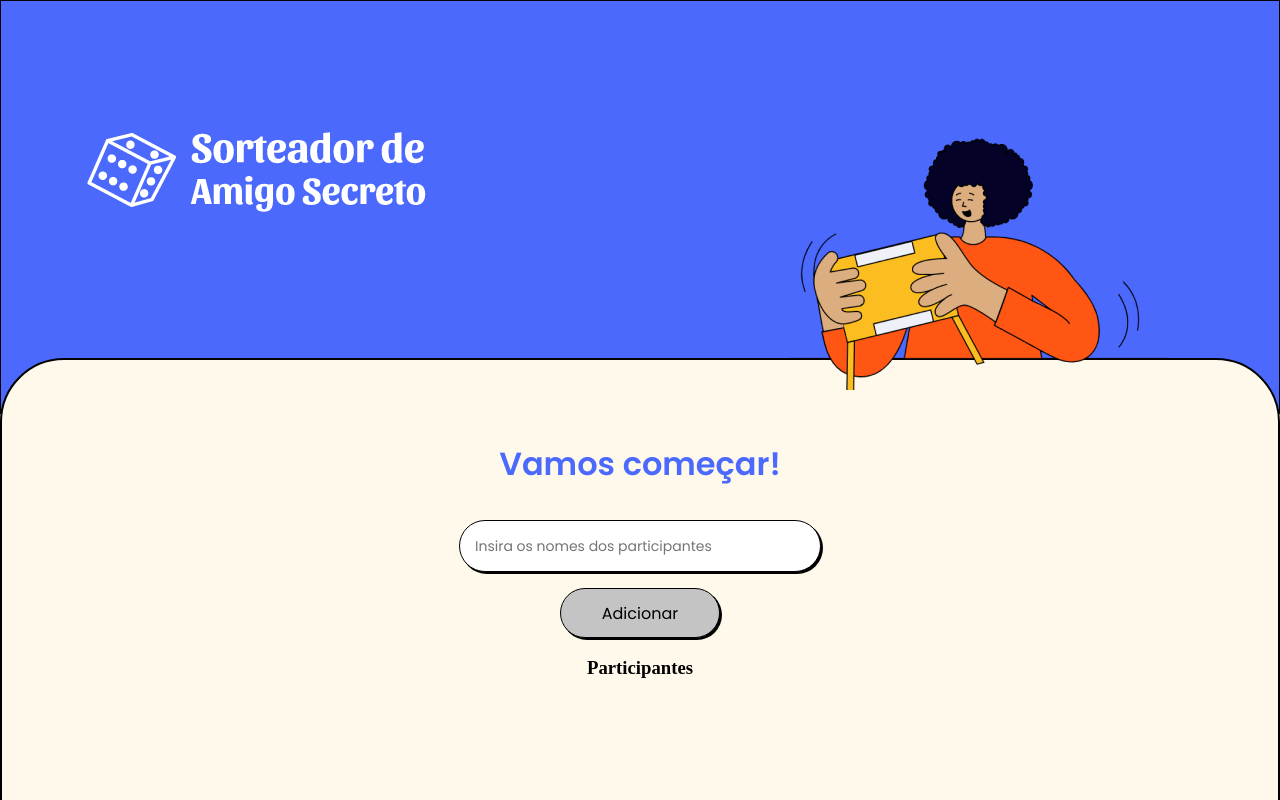
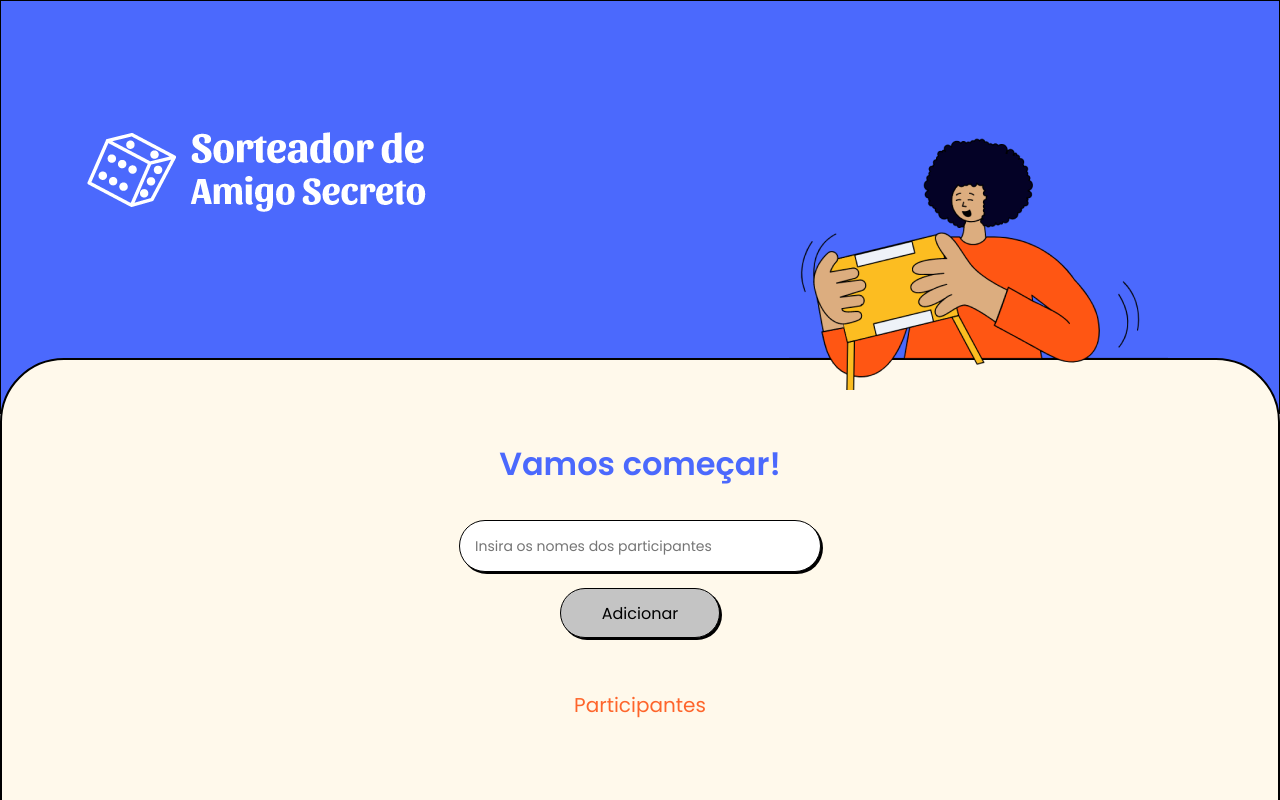
Before and after one commit to Melksedeque/amigo-secreto, a React (Vite) app: page / in a window 1280 px wide. Shown: the top 800 px of the page. Built offline with nearby package versions, Linux system fonts and the light colour scheme.

Commit message:
Estilização do titulo da lista de participantes

```diff
--- a/src/components/ListaParticipantes/ListaParticipantes.module.scss
+++ b/src/components/ListaParticipantes/ListaParticipantes.module.scss
@@ -1,4 +1,9 @@
 .listaParticipantes {
     display: flex;
     flex-direction: column;
+    margin-top: 2rem;
+    h3 {
+        color: $laranja;
+        font: normal 20px $fonte;
+    }
 }
```
